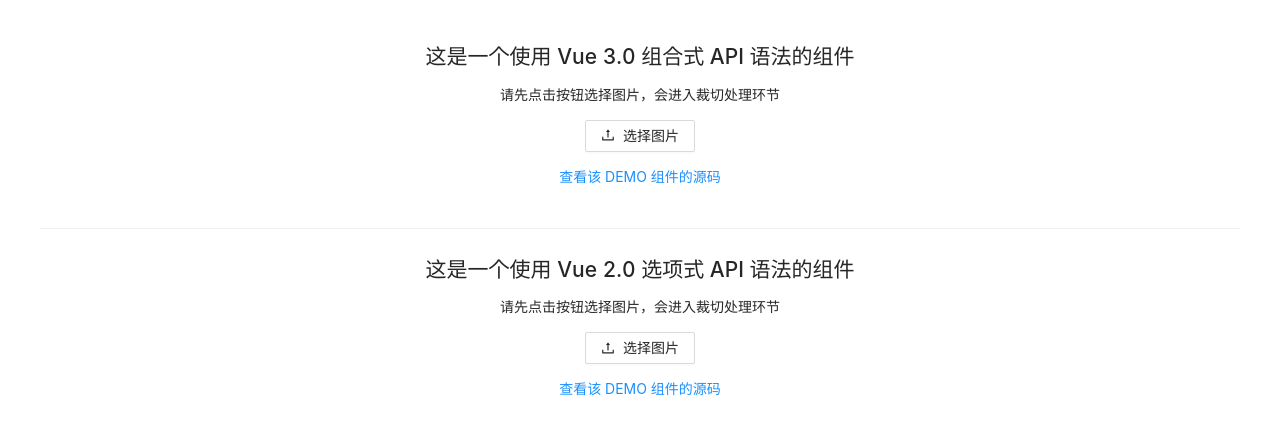
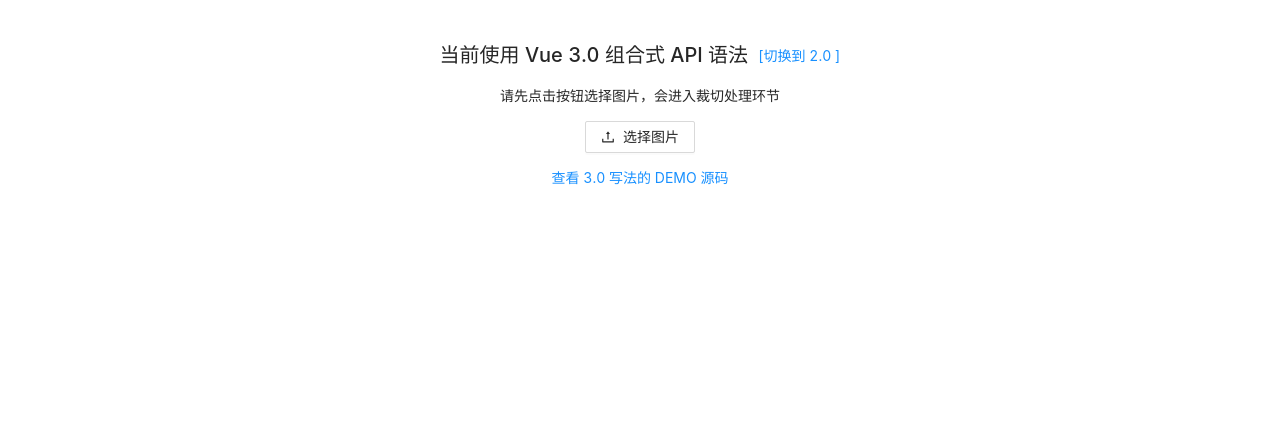
Before and after one commit to chengpeiquan/vue-picture-cropper-demo, a Vue app: page / in a window 1280 px wide. Shown: the top 434 px of the page. Built offline with nearby package versions, Linux system fonts and the light colour scheme.

Commit message:
chore: update demo

```diff
--- a/src/App.vue
+++ b/src/App.vue
@@ -1,13 +1,16 @@
 <template>
   <div class="container">
-    <Dialog />
-    <a-divider />
-    <DialogWithOptionsAPI />
+    <div class="title">
+      <h2>当前使用 {{ curSyntax }} 语法</h2>
+      <a @click="switchComponent">[切换到 {{ anotherSyntax }} ]</a>
+    </div>
+
+    <component :is="curComponent" />
   </div>
 </template>
 
 <script lang="ts">
-import { defineComponent } from 'vue'
+import { defineComponent, ref } from 'vue'
 import Dialog from '@/components/Dialog.vue'
 import DialogWithOptionsAPI from '@/components/DialogWithOptionsAPI.vue'
 
@@ -15,6 +18,37 @@
   components: {
     Dialog,
     DialogWithOptionsAPI
+  },
+  setup() {
+    const curComponent = ref<string>('Dialog');
+    const curSyntax = ref<string>('Vue 3.0 组合式 API');
+    const anotherSyntax = ref<string>('2.0');
+
+    const switchComponent = (): void => {
+      switch (curComponent.value) {
+        case 'Dialog':
+          curComponent.value = 'DialogWithOptionsAPI';
+          curSyntax.value = 'Vue 2.0 选项式 API';
+          anotherSyntax.value = '2.0';
+          break;
+
+        case 'DialogWithOptionsAPI':
+          curComponent.value = 'Dialog';
+          curSyntax.value = 'Vue 3.0 组合式 API';
+          anotherSyntax.value = '3.0';
+          break;
+      }
+    }
+
+    return {
+      // 数据
+      curComponent,
+      curSyntax,
+      anotherSyntax,
+
+      // 方法
+      switchComponent
+    }
   }
 })
 </script>
@@ -22,4 +56,13 @@
 <style lang="stylus" scoped>
 .container
   padding 40px
+  .title
+    display flex
+    justify-content center
+    align-items center
+    margin-bottom 1em
+    h2
+      font-size 20px
+      margin-bottom 0
+      margin-right .5em
 </style>
--- a/src/components/Dialog.vue
+++ b/src/components/Dialog.vue
@@ -1,7 +1,6 @@
 <template>
   <!-- 选择图片 -->
   <section class="section">
-    <h2>这是一个使用 Vue 3.0 组合式 API 语法的组件</h2>
     <p>请先点击按钮选择图片，会进入裁切处理环节</p>
 
     <!-- 设置一个按钮 -->
@@ -21,7 +20,7 @@
       href="https://github.com/chengpeiquan/vue-picture-cropper-demo/blob/main/src/components/Dialog.vue"
       target="_blank"
     >
-      查看该 DEMO 组件的源码
+      查看 3.0 写法的 DEMO 源码
     </a>
   </section>
   <!-- 选择图片 -->
@@ -80,7 +79,7 @@
     VuePictureCropper,
     UploadOutlined
   },
-  setup () {
+  setup() {
     const uploadInput = ref<HTMLInputElement | null>(null);
     const pic = ref<string>('');
     const result = ref<string>('');
@@ -98,8 +97,6 @@
 
       // 转换为base64传给裁切组件
       const reader: FileReader = new FileReader();
-      console.log(reader);
-
       reader.readAsDataURL(file);
       reader.onload = (): void => {
         // 更新裁切弹窗的图片源
--- a/src/components/DialogWithOptionsAPI.vue
+++ b/src/components/DialogWithOptionsAPI.vue
@@ -1,7 +1,6 @@
 <template>
   <!-- 选择图片 -->
   <section class="section">
-    <h2>这是一个使用 Vue 2.0 选项式 API 语法的组件</h2>
     <p>请先点击按钮选择图片，会进入裁切处理环节</p>
 
     <!-- 设置一个按钮 -->
@@ -21,7 +20,7 @@
       href="https://github.com/chengpeiquan/vue-picture-cropper-demo/blob/main/src/components/DialogWithOptionsAPI.vue"
       target="_blank"
     >
-      查看该 DEMO 组件的源码
+      查看 2.0 写法的 DEMO 源码
     </a>
   </section>
   <!-- 选择图片 -->
```
